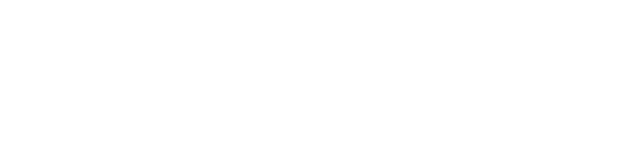
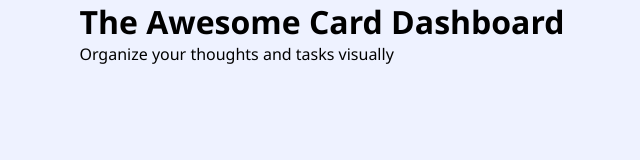
Before and after one commit to Dani-8/Cards-DashBoard, a plain HTML site: page assets/version2/index.html in a window 1280 px wide. Shown: the whole page, without its empty margins (318-958 px from the left). Drawn offline with Linux system fonts and the light colour scheme.

Commit message:
minor updates

```diff
--- /dev/null
+++ b/assets/version2/assets/files/style.css
@@ -0,0 +1,21 @@
+*{
+    padding: 0;
+    margin: 0;
+    box-sizing: border-box;
+}
+body{
+    font-family: 'Segoe UI', Tahoma, Geneva, Verdana, sans-serif;
+    background-color: #eef2ff;
+    min-height: 100vh;
+
+    display: flex;
+    align-items: center;
+    flex-direction: column;
+}
+/* ----------------------------------------------------------------------- */
+/* ----------------------------------------------------------------------- */
+/* ----------------------------------------------------------------------- */
+
+.header{
+    background-color: ;
+}
--- a/assets/version2/index.html
+++ b/assets/version2/index.html
@@ -3,9 +3,30 @@
 <head>
     <meta charset="UTF-8">
     <meta name="viewport" content="width=device-width, initial-scale=1.0">
-    <title>Document</title>
+    <title>Card Dashboard</title>
+
+    <link rel="stylesheet" href="assets/files/style.css">
 </head>
 <body>
 
+    <div class="container">
+
+        <!-- HEADER -->
+        <header class="header">
+            <h1 class="title">The Awesome Card Dashboard</h1>
+            <p class="subtitle">Organize your thoughts and tasks visually</p>
+        </header>
+
+
+
+
+
+    </div>
+
+
+
+
+
+    <script src="assets/files/app.js"></script>
 </body>
 </html>
```
Also changed, not shown: assets/version2/assets/files/app.js (added).
